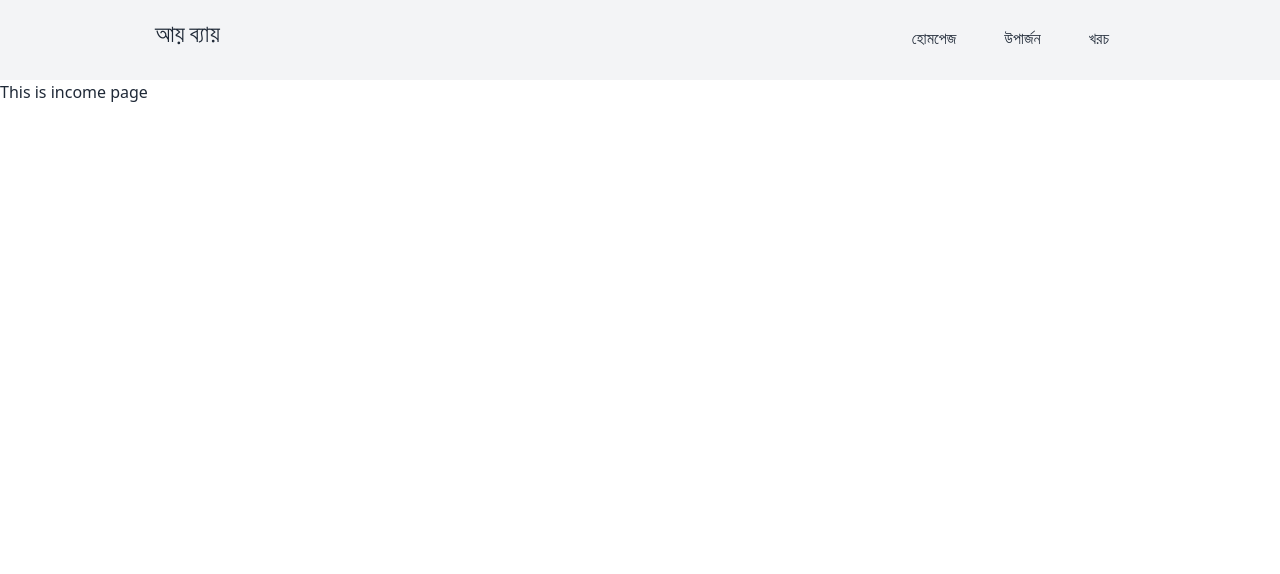
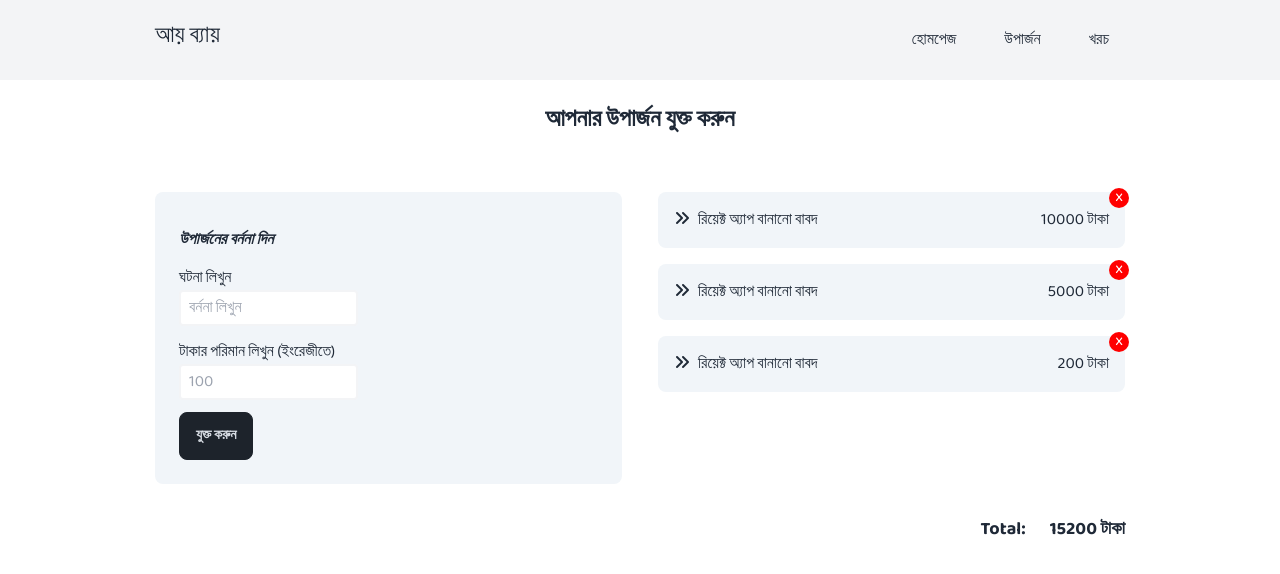
Before and after one commit to mSaroarDev/ass_08, a React (Vite) app: page /income in a window 1280 px wide. Shown: the top 574 px of the page. Built offline with nearby package versions, Linux system fonts and the light colour scheme.

Commit message:
function added

```diff
--- a/index.html
+++ b/index.html
@@ -12,7 +12,15 @@
       rel="stylesheet"
     />
 
-    <title>Vite + React</title>
+    <link
+      rel="stylesheet"
+      href="https://cdnjs.cloudflare.com/ajax/libs/font-awesome/6.4.0/css/all.min.css"
+      integrity="sha512-iecdLmaskl7CVkqkXNQ/ZH/XLlvWZOJyj7Yy7tcenmpD1ypASozpmT/E0iPtmFIB46ZmdtAc9eNBvH0H/ZpiBw=="
+      crossorigin="anonymous"
+      referrerpolicy="no-referrer"
+    />
+
+    <title>আয় ও ব্যায় অ্যাপ</title>
   </head>
   <body>
     <div id="root"></div>
--- a/src/index.css
+++ b/src/index.css
@@ -13,12 +13,25 @@
   .menu-link {
     @apply border border-none rounded-md px-4 py-2 hover:bg-zinc-500 hover:text-white;
   }
+
+  .listItem {
+    position: relative;
+  }
+
+  .cross {
+    position: absolute;
+    content: "x";
+    height: 20px;
+    width: 20px;
+    border-radius: 50%;
+    text-align: center;
+    line-height: 17px;
+    right: -4px;
+    top: -4px;
+    background: red;
+    color: #fff;
+    cursor: pointer;
+  }
 }
 
 /* react logo rotating */
-
-@keyframes rotate {
-  100% {
-    transform: rotate(360deg);
-  }
-}
--- a/src/pages/Expense.jsx
+++ b/src/pages/Expense.jsx
@@ -4,7 +4,49 @@ const Expense = () => {
     return (
         <div>
             <AppNav/>
-            This is Expense page
+
+            <div className="container">
+                <h1 className=' text-2xl font-bold font-fontBn my-6 text-center'>আপনার খরচ যুক্ত করুন</h1>
+
+                <div className=' grid grid-cols-2 py-8 gap-9'>
+                    <div className=' bg-slate-100 p-6 rounded-lg'>
+                        <h3 className=' py-3 font-fontBn font-bold italic'>খরচের বর্ননা দিন</h3>
+                        <label className=' font-fontBn' htmlFor="description">ঘটনা লিখুন</label><br />
+                        <input className='font-fontBn px-2 py-1 border-2 rounded border-gray-100 mb-3' type="text" placeholder='বর্ননা লিখুন' /><br />
+                        <label className=' font-fontBn' htmlFor="amount">টাকার পরিমান লিখুন (ইংরেজীতে) </label><br />
+                        <input className='font-fontBn px-2 py-1 border-2 rounded border-gray-100 mb-3' type="text" placeholder='100' /><br />
+                        <button className="font-fontBn btn btn-active btn-neutral px-4 py-1">যুক্ত করুন</button>
+                    </div>
+                    <div>
+                        <ul>
+                            <li className='listItem font-fontBn text-md flex justify-between bg-slate-100 p-4 rounded-lg mb-4'>
+                                <span className='cross'>x</span>
+                                <p><span className='mr-2'><i className="fa-solid fa-angles-right"></i></span>হোস্টিং কেনা বাবদ</p>
+                                <p>10000 টাকা</p>
+                            </li>
+
+                            <li className='listItem font-fontBn text-md flex justify-between bg-slate-100 p-4 rounded-lg mb-4'>
+                                <span className='cross'>x</span>
+                                <p><span className='mr-2'><i className="fa-solid fa-angles-right"></i></span>ডোমেইন কেনা বাবদ</p>
+                                <p>5000 টাকা</p>
+                            </li>
+
+                            <li className='listItem font-fontBn text-md flex justify-between bg-slate-100 p-4 rounded-lg mb-4'>
+                                <span className='cross'>x</span>
+                                <p><span className='mr-2'><i className="fa-solid fa-angles-right"></i></span>লাইভে আপলোড খরচ </p>
+                                <p>200 টাকা</p>
+                            </li>
+                        </ul>
+                    </div>
+                </div>
+
+
+                <div className='flex justify-end font-bold text-lg font-fontBn'>
+                    <p className='mr-6'>Total: </p>
+                    <p>15200 টাকা</p>
+                </div>
+
+            </div>
         </div>
     );
 };
--- a/src/pages/Income.jsx
+++ b/src/pages/Income.jsx
@@ -4,7 +4,49 @@ const Income = () => {
     return (
         <div>
             <AppNav/>
-            This is income page
+
+            <div className="container">
+                <h1 className=' text-2xl font-bold font-fontBn my-6 text-center'>আপনার উপার্জন যুক্ত করুন</h1>
+
+                <div className=' grid grid-cols-2 py-8 gap-9'>
+                    <div className=' bg-slate-100 p-6 rounded-lg'>
+                        <h3 className=' py-3 font-fontBn font-bold italic'>উপার্জনের বর্ননা দিন</h3>
+                        <label className=' font-fontBn' htmlFor="description">ঘটনা লিখুন</label><br />
+                        <input className='font-fontBn px-2 py-1 border-2 rounded border-gray-100 mb-3' type="text" placeholder='বর্ননা লিখুন' /><br />
+                        <label className=' font-fontBn' htmlFor="amount">টাকার পরিমান লিখুন (ইংরেজীতে) </label><br />
+                        <input className='font-fontBn px-2 py-1 border-2 rounded border-gray-100 mb-3' type="text" placeholder='100' /><br />
+                        <button className="font-fontBn btn btn-active btn-neutral px-4 py-1">যুক্ত করুন</button>
+                    </div>
+                    <div>
+                        <ul>
+                            <li className='listItem font-fontBn text-md flex justify-between bg-slate-100 p-4 rounded-lg mb-4'>
+                                <span className='cross'>x</span>
+                                <p><span className='mr-2'><i className="fa-solid fa-angles-right"></i></span>রিয়েক্ট অ্যাপ বানানো বাবদ</p>
+                                <p>10000 টাকা</p>
+                            </li>
+
+                            <li className='listItem font-fontBn text-md flex justify-between bg-slate-100 p-4 rounded-lg mb-4'>
+                                <span className='cross'>x</span>
+                                <p><span className='mr-2'><i className="fa-solid fa-angles-right"></i></span>রিয়েক্ট অ্যাপ বানানো বাবদ</p>
+                                <p>5000 টাকা</p>
+                            </li>
+
+                            <li className='listItem font-fontBn text-md flex justify-between bg-slate-100 p-4 rounded-lg mb-4'>
+                                <span className='cross'>x</span>
+                                <p><span className='mr-2'><i className="fa-solid fa-angles-right"></i></span>রিয়েক্ট অ্যাপ বানানো বাবদ</p>
+                                <p>200 টাকা</p>
+                            </li>
+                        </ul>
+                    </div>
+                </div>
+
+
+                <div className='flex justify-end font-bold text-lg font-fontBn'>
+                    <p className='mr-6'>Total: </p>
+                    <p>15200 টাকা</p>
+                </div>
+
+            </div>
         </div>
     );
 };
```
